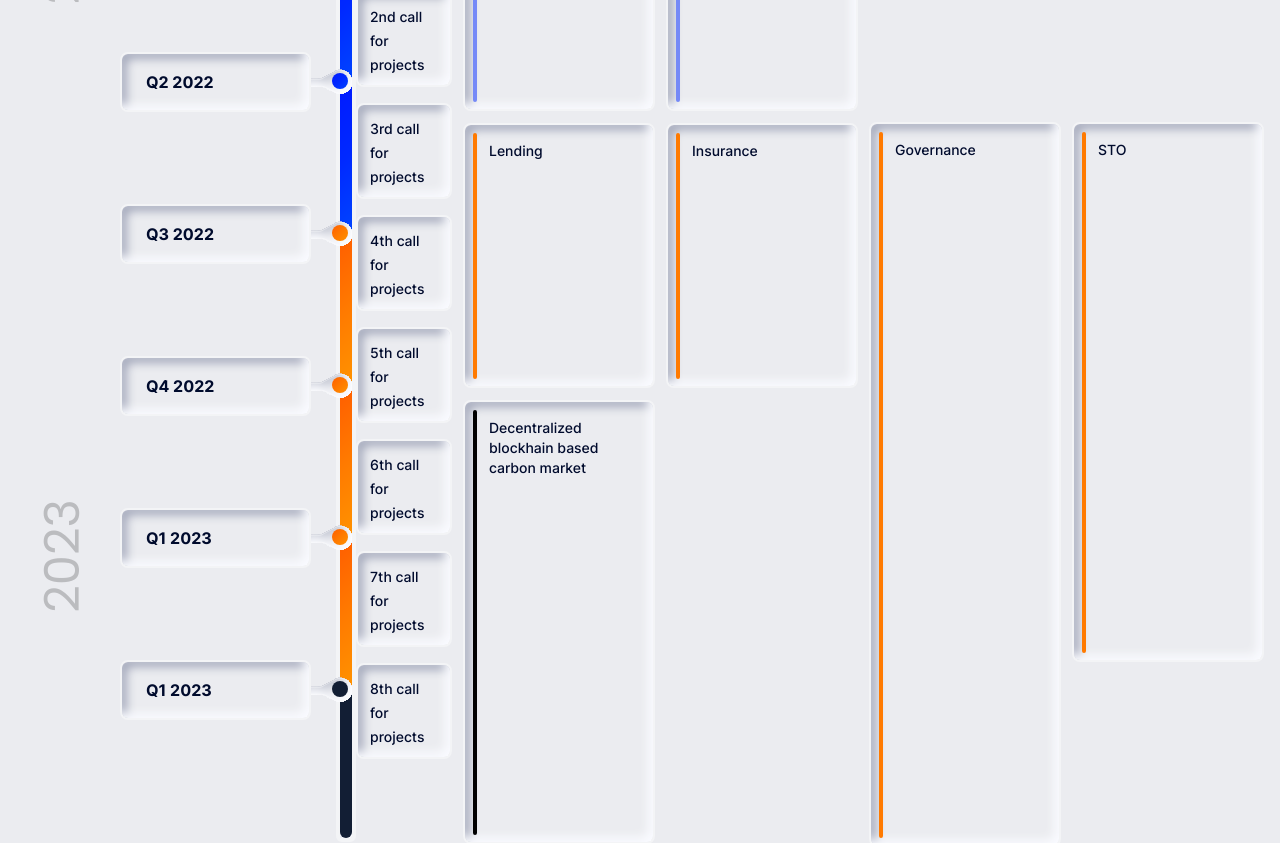
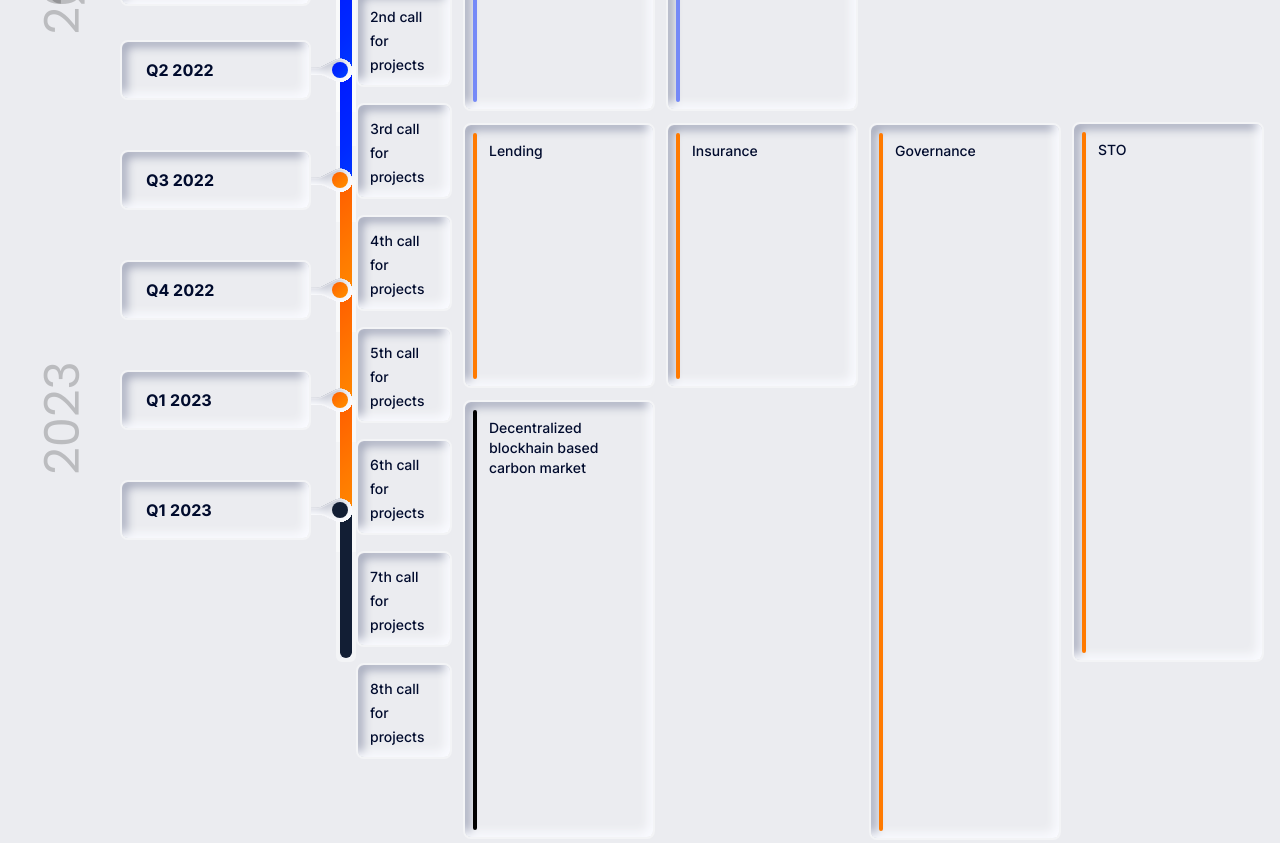
Before and after one commit to cardashift/landing, a React (Create React App) app: page / in a window 1280 px wide. Shown: the part 6460-7303 px from the top of the page. Built offline with nearby package versions, Linux system fonts and the light colour scheme.

Commit message:
fix time line section

```diff
--- a/src/components/Union.js
+++ b/src/components/Union.js
@@ -8,7 +8,7 @@ function Union({ color, value, customClass, year, isFirstYear }) {
   }
   return (
     <>
-      <div className="flex items-start relative">
+      <div className="flex items-start relative" style={{ height: 110 }}>
         <div className="flex items-center">
           <div
             className={`flex absolute items-center  right-1 ${
--- a/src/sections/TimeLine.js
+++ b/src/sections/TimeLine.js
@@ -105,7 +105,7 @@ function TimeLine() {
         content: 'Decentralized blockhain based carbon market',
         border: 'borderBlack',
         style: {
-          height: 444,
+          height: 439,
         },
       },
     ],
@@ -148,8 +148,8 @@ function TimeLine() {
         content: 'Governance',
         border: 'borderOrange',
         style: {
-          height: 725,
-          transform: 'translateY(503px)',
+          height: 717,
+          transform: 'translateY(504px)',
         },
       },
     ],
```
